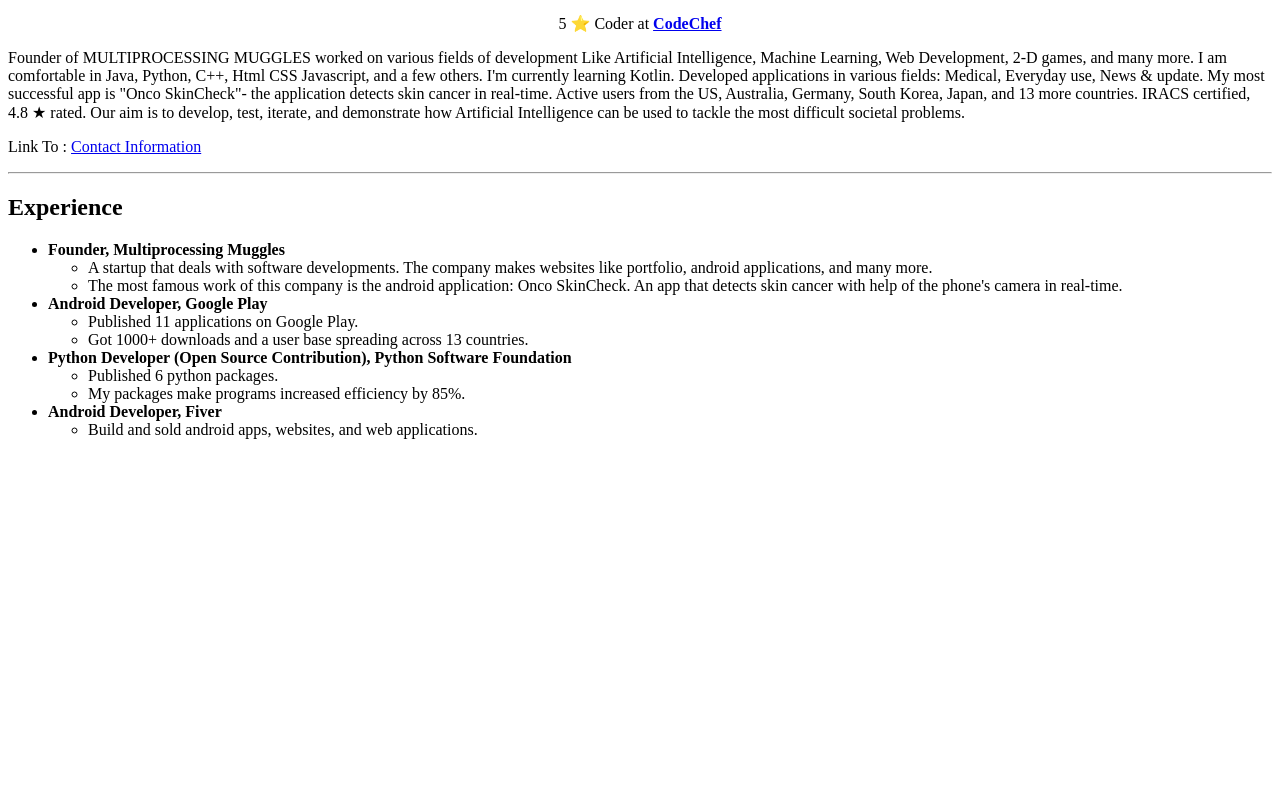
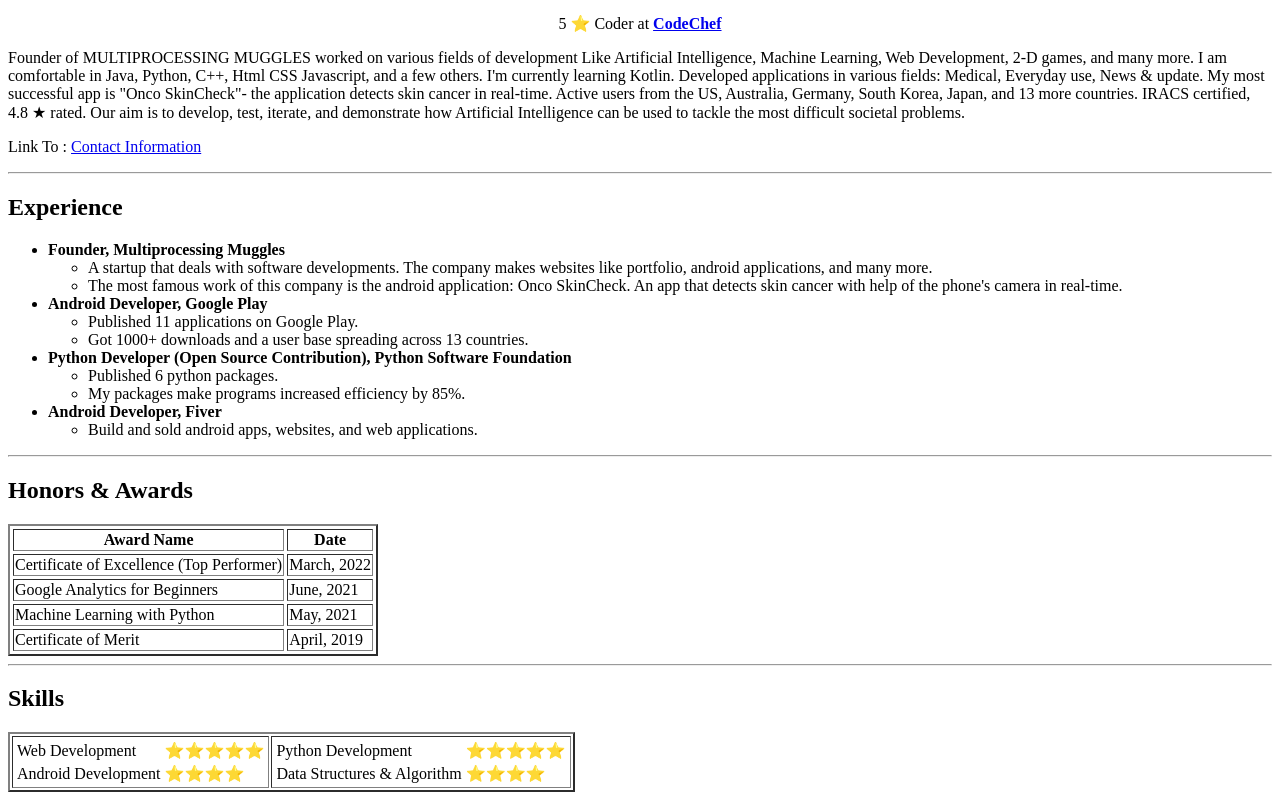
Before and after one commit to sunami09/My-Website, a plain HTML site: page index.html in a window 1280 px wide. Shown: the part 362-1162 px from the top of the page. Before the commit the page ends 817 px from the top, so only its background shows below. Drawn offline with Linux system fonts and the light colour scheme.

Commit message:
HTML - Done.

```diff
--- a/index.html
+++ b/index.html
@@ -1,35 +1,43 @@
 <!DOCTYPE html>
 <html lang="en">
+
 <head>
     <meta charset="UTF-8">
     <meta http-equiv="X-UA-Compatible" content="IE=edge">
     <meta name="viewport" content="width=device-width, initial-scale=1.0">
     <title>Sunami's Website</title>
 </head>
+
 <body>
     <center>
-    <img src = "1645470010560-modified.png" alt = "Profile Picture" height=250>
+        <img src="1645470010560-modified.png" alt="Profile Picture" height=250>
         <h1>Sunami Dasgupta</h1>
         <p><em>Founder at <a href="#"><strong>Multiprocessing Muggles</strong></a></em></p>
         <p>5 ⭐ Coder at <a href="#"><strong>CodeChef</strong></a></p>
     </center>
     <p>Founder of MULTIPROCESSING MUGGLES worked on various fields of development Like Artificial Intelligence, Machine
-    Learning, Web Development, 2-D games, and many more. I am comfortable in Java, Python, C++, Html CSS Javascript, and a
-    few others. I'm currently learning Kotlin. Developed applications in various fields: Medical, Everyday use, News & update. My most successful app is "Onco
-    SkinCheck"- the application detects skin cancer in real-time. Active users from the US, Australia, Germany, South Korea,
+        Learning, Web Development, 2-D games, and many more. I am comfortable in Java, Python, C++, Html CSS Javascript,
+        and a
+        few others. I'm currently learning Kotlin. Developed applications in various fields: Medical, Everyday use, News
+        & update. My most successful app is "Onco
+        SkinCheck"- the application detects skin cancer in real-time. Active users from the US, Australia, Germany,
+        South Korea,
         Japan, and 13 more countries.
 
-    IRACS certified, 4.8 ★ rated. Our aim is to develop, test, iterate, and demonstrate how Artificial Intelligence can be used to tackle the most
+        IRACS certified, 4.8 ★ rated. Our aim is to develop, test, iterate, and demonstrate how Artificial Intelligence
+        can be used to tackle the most
         difficult societal problems.</p>
-    <p>Link To : <a href="#">Contact Information</a></p>
+    <p>Link To : <a href="contactme.html" target="_blank">Contact Information</a></p>
     <hr>
     <h2>Experience</h2>
     <ul>
         <li><strong>Founder, Multiprocessing Muggles</strong></li>
         <ul>
-                <li>A startup that deals with software developments. The company makes websites like portfolio, android applications, and
+            <li>A startup that deals with software developments. The company makes websites like portfolio, android
+                applications, and
                 many more.</li>
-                <li>The most famous work of this company is the android application: Onco SkinCheck. An app that detects skin cancer with
+            <li>The most famous work of this company is the android application: Onco SkinCheck. An app that detects
+                skin cancer with
                 help of the phone's camera in real-time.</li>
         </ul>
         <li><strong>Android Developer, Google Play</strong></li>
@@ -48,6 +56,70 @@
             <li>Build and sold android apps, websites, and web applications.</li>
         </ul>
     </ul>
+<hr>
+    <h2>Honors & Awards</h2>
+    <table border ="2" cellspacing = "3">
+        <thead>
+            <th> Award Name</th>
+            <th>Date</th>
+        </thead>
+        <tbody>
+            <tr>
+                <td>Certificate of Excellence (Top Performer)</td>
+                <td>March, 2022</td>
+            </tr>
+            <tr>
+                <td>Google Analytics for Beginners</td>
+                <td>June, 2021</td>
+            </tr>
+            <tr>
+                <td>Machine Learning with Python</td>
+                <td>May, 2021</td>
+            </tr>
+            <tr>
+                <td>Certificate of Merit</td>
+                <td>April, 2019</td>
+            </tr>
+
+
+        </tbody>
+        <tfoot>
+
+        </tfoot>
+    </table>
+<hr>
+    <h2>Skills</h2>
+
+
+    <table border = "2">
+        <tr>
+            <td>
+                <table>
+                    <tr>
+                        <td>Web Development</td>
+                        <td>⭐⭐⭐⭐⭐</td>
+                    </tr>
+                    <tr>
+                        <td>Android Development</td>
+                        <td>⭐⭐⭐⭐</td>
+                    </tr>
+                </table>
+            </td>
+            <td>
+                <table>
+                    <tr>
+                        <td>Python Development</td>
+                        <td>⭐⭐⭐⭐⭐</td>
+                    </tr>
+                    <tr>
+                        <td>Data Structures & Algorithm</td>
+                        <td>⭐⭐⭐⭐</td>
+                    </tr>
+                </table>
+            </td>
+        </tr>
+    </table>
 
 </body>
+
 </html>
```
Also changed, not shown: contactme.html (added, +32 -0 lines). Lines whose indentation alone changed are shown as unchanged.
